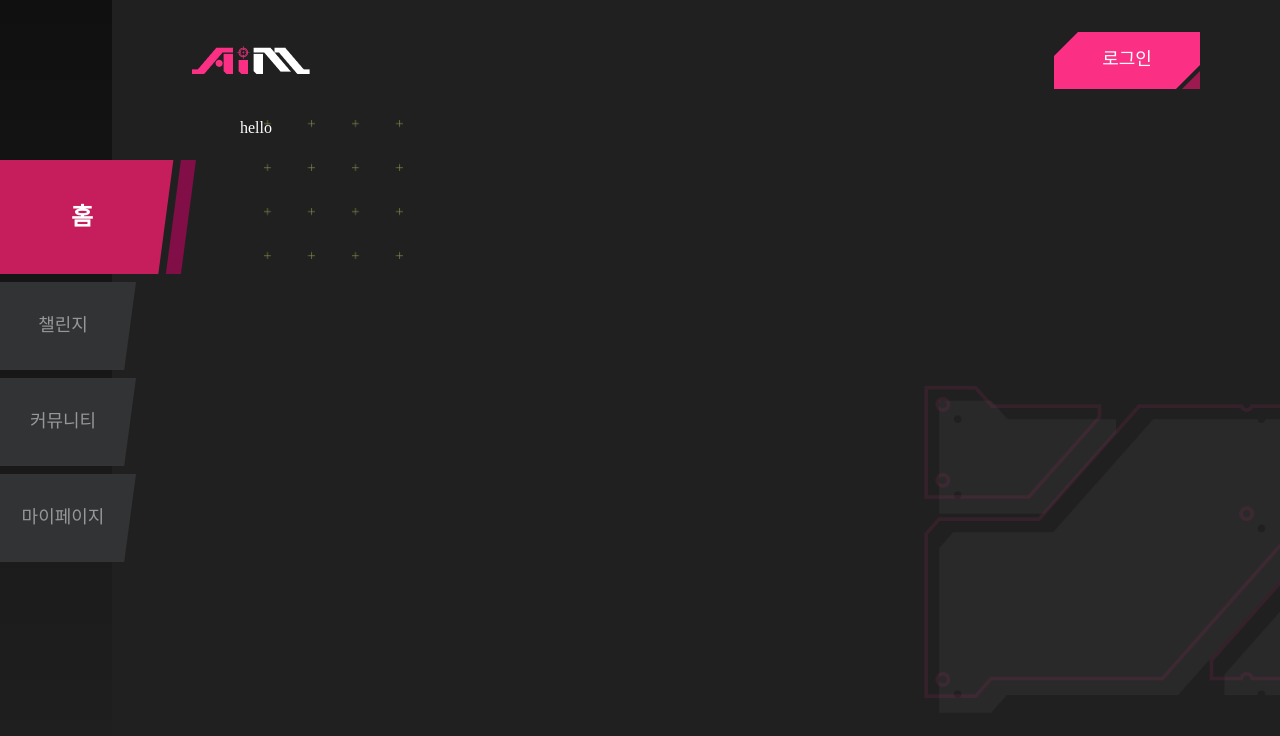
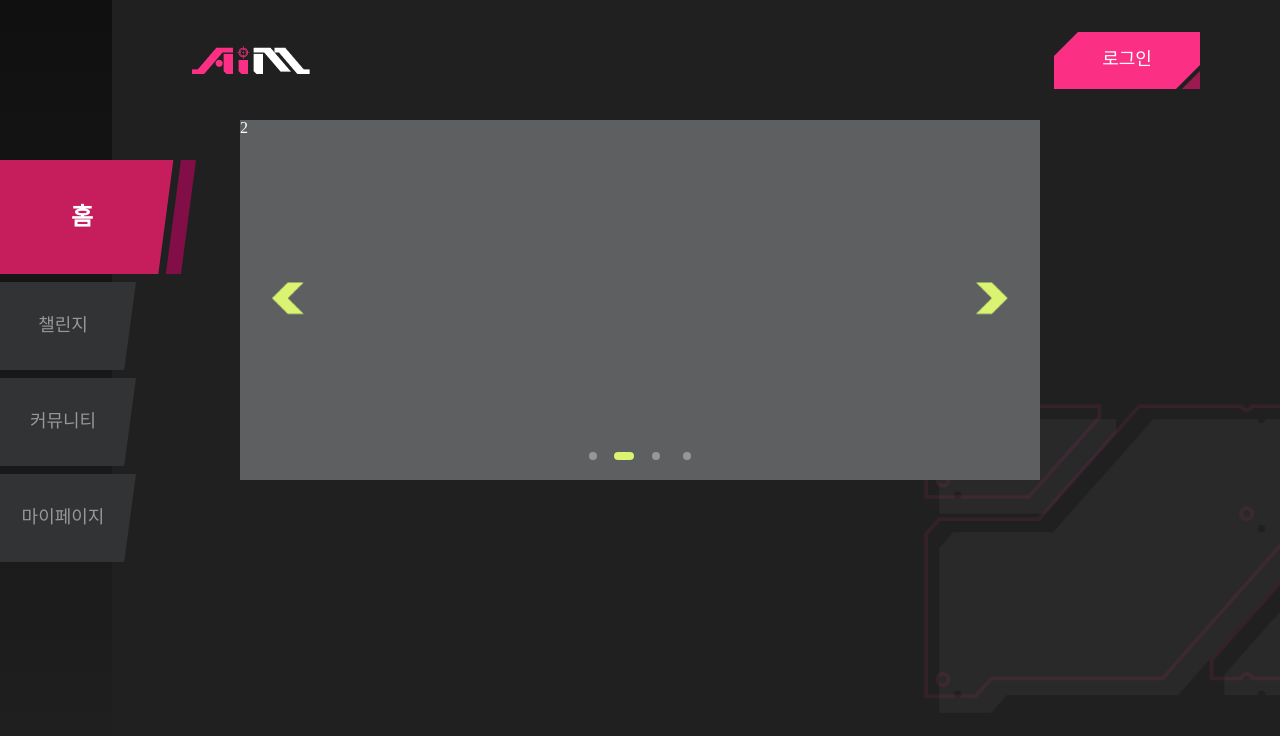
Before and after one commit to AiM-Club/AiM-web, a React (Vite) app: page / in a window 1280 px wide. Shown: the top 736 px of the page. Built offline with nearby package versions, Linux system fonts and the light colour scheme; a web font is replaced by a local one.

Commit message:
feat: slide 컴포넌트 생성 및 적용

```diff
--- /dev/null
+++ b/src/components/slider/MainSlider.style.ts
@@ -0,0 +1,58 @@
+import styled from "styled-components";
+
+export const SliderWrapper = styled.div`
+  position: relative;
+  width: 100%;
+  height: 22.5rem;
+  background-color: var(--gray-600);
+
+`;
+
+export const ArrowWrapper = styled.div<{ position: "left" | "right" }>`
+  position: absolute;
+  top: 11.25rem;
+  ${(props) => (props.position === "left" ? "left: 2rem;" : "right: 2rem;")}
+  trans
+  z-index: 20;
+  cursor: pointer;
+  transform: translateY(-50%);
+  img {
+    width: 2rem;
+    height: 2rem;
+  }
+`;
+
+export const DotContainer = styled.ul`
+  position: absolute;
+  top: 21rem;
+  display: flex !important;
+  justify-content: center;
+  align-items: center;
+  gap: 0.1rem;
+  width: 100%;
+  padding: 0;
+  margin: 0;
+  list-style: none;
+
+  li {
+    display: flex;
+    align-items: center;
+    justify-content: center;
+
+    &.slick-active div {
+      width: 2.5rem;
+      height: 0.5rem;
+      border-radius: 0.3rem;
+      background-color: var(--green-400);
+    }
+  }
+`;
+
+export const Dot = styled.div`
+  width: 0.5rem;
+  height: 0.5rem;
+  border-radius: 50%;
+  background-color: var(--gray-400);
+  cursor: pointer;
+  transition: all 0.3s ease;
+`;
--- /dev/null
+++ b/src/components/slider/MainSlider.tsx
@@ -0,0 +1,54 @@
+import * as S from "./MainSlider.style.ts";
+import Slider from "react-slick";
+import "slick-carousel/slick/slick.css";
+import "slick-carousel/slick/slick-theme.css";
+import NextArrowImg from "@/assets/NextArrow.png";
+import PrevArrowImg from "@/assets/PrevArrow.png";
+
+
+
+const NextArrow = ({ onClick }: any) => {
+  return (
+    <S.ArrowWrapper position="right" onClick={onClick}>
+      <img src={NextArrowImg} />
+    </S.ArrowWrapper>
+  );
+};
+
+const PrevArrow = ({ onClick }: any) => {
+  return (
+    <S.ArrowWrapper position="left" onClick={onClick}>
+      <img src={PrevArrowImg} />
+    </S.ArrowWrapper>
+  );
+};
+
+const MainSlider = () => {
+    const settings = {
+    dots: true,
+    infinite: true,
+    speed: 300,
+    autoplay:true,
+    autoplaySpeen: 5000,
+    pauseOnHover: true,
+    slidesToShow: 1,
+    slidesToScroll: 1,
+    nextArrow: <NextArrow />,
+    prevArrow: <PrevArrow />,
+    customPaging: (i: number) => <S.Dot />,
+    appendDots: (dots: React.ReactNode) => <S.DotContainer>{dots}</S.DotContainer>
+  };
+
+    return (
+        <S.SliderWrapper>
+            <Slider {...settings}>
+                <div>1</div>
+                <div>2</div>
+                <div>3</div>
+                <div>4</div>
+            </Slider>
+        </S.SliderWrapper>
+    )
+}
+
+export default MainSlider;
--- a/src/pages/home/Home.tsx
+++ b/src/pages/home/Home.tsx
@@ -1,12 +1,14 @@
+import MainSlider from "@/components/slider/MainSlider";
 import DefaultLayout from "@/layouts/defaultLayout/DefaultLayout";
+import * as S from "@/styles/home/Home.style.ts";
 
 const Home = () => {
 
     return(
         <DefaultLayout>
-            <div>
-                hello
-            </div>
+            <S.BannerSection>
+                <MainSlider />
+            </S.BannerSection>
         </DefaultLayout>
     )
 }
--- /dev/null
+++ b/src/styles/home/Home.style.ts
@@ -0,0 +1,5 @@
+import styled from "styled-components";
+
+export const BannerSection = styled.div`
+background-color: blue;
+`;
```
Also changed, not shown: src/assets/NextArrow.png (added), src/assets/PrevArrow.png (added).
